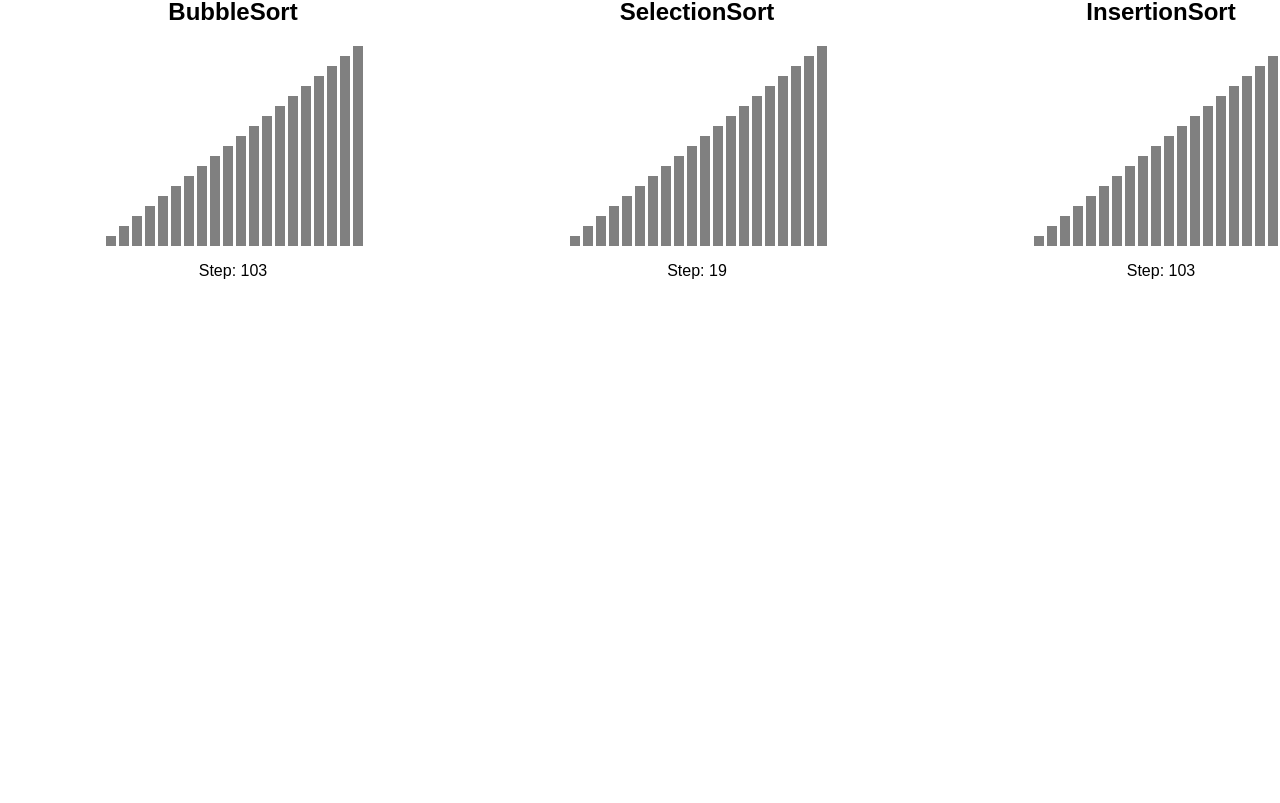
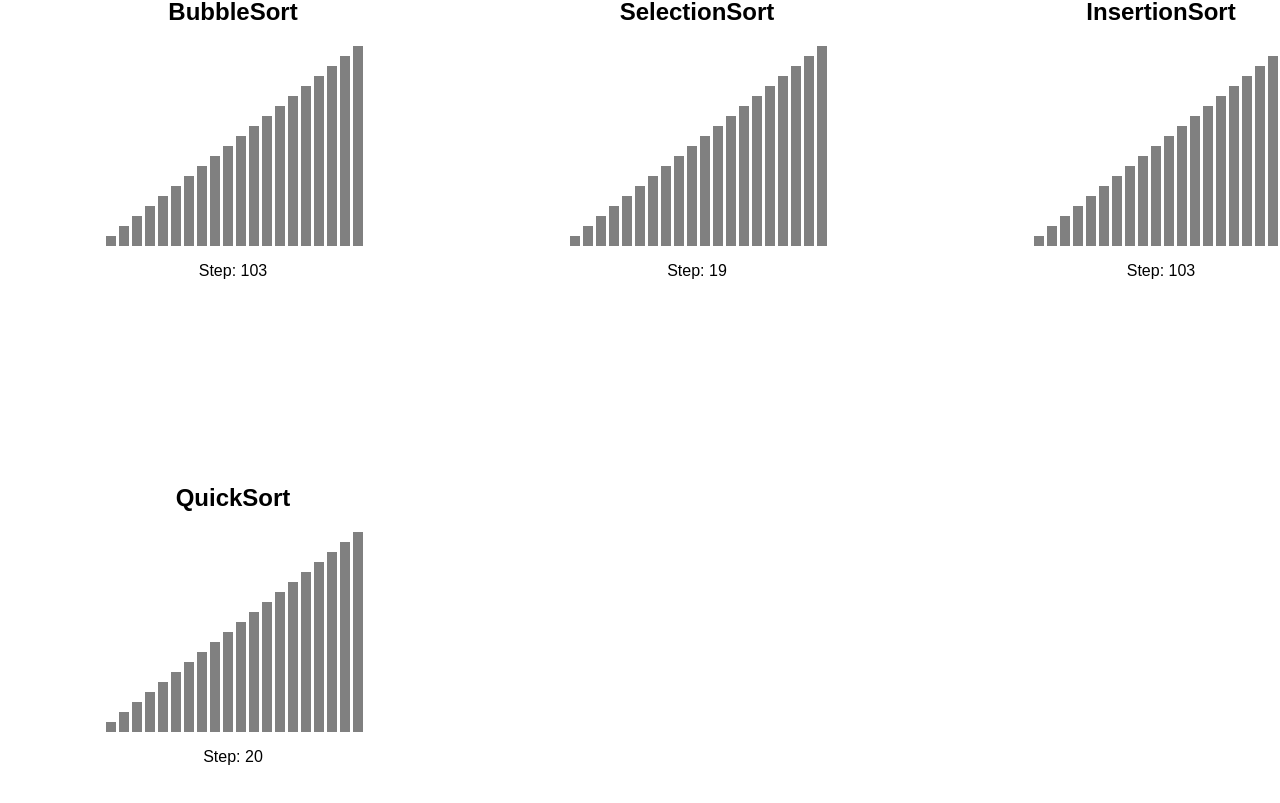
Before and after one commit to takady/react_sort_algorithm, a React (Create React App) app: page / in a window 1280 px wide. Shown: the part 295-1098 px from the top of the page. Before the commit the page ends 800 px from the top, so only its background shows below. Built offline with nearby package versions, Linux system fonts and the light colour scheme.

Commit message:
QuickSort

```diff
--- a/src/App.js
+++ b/src/App.js
@@ -4,6 +4,7 @@ import './App.css';
 import BubbleSort from './BubbleSort';
 import InsertionSort from './InsertionSort';
 import SelectionSort from './SelectionSort';
+import QuickSort from './QuickSort';
 
 class App extends Component {
   render() {
@@ -26,6 +27,15 @@ class App extends Component {
                 <InsertionSort defaultArray={[8, 20, 19, 14, 13, 6, 9, 5, 7, 16, 2, 4, 3, 10, 1, 17, 11, 18, 15, 12]} />
               </td>
             </tr>
+            <tr>
+              <td>
+                <QuickSort defaultArray={[8, 20, 19, 14, 13, 6, 9, 5, 7, 16, 2, 4, 3, 10, 1, 17, 11, 18, 15, 12]} />
+              </td>
+              <td>
+              </td>
+              <td>
+              </td>
+            </tr>
           </tbody>
         </table>
       </div>
--- /dev/null
+++ b/src/QuickSort.js
@@ -0,0 +1,79 @@
+import _ from 'lodash';
+import React, { Component } from 'react';
+import './App.css';
+
+class QuickSort extends Component {
+  constructor(props) {
+    super(props);
+    this.state = {step: 0, array: props.defaultArray};
+    this.renderQueue = [];
+    this.running = false;
+    this.sort = this.sort.bind(this);
+  }
+
+  processRenderQueue() {
+    if (this.renderQueue.length > 0) {
+      let array = this.renderQueue.shift();
+      this.setState({step: this.state.step + 1, array: array});
+      this.running = true;
+    } else {
+      this.running = false;
+    }
+  }
+
+  componentDidMount() {
+    this.sort(this.state.array, (array) => {
+      let cloned = _.clone(array);
+      this.renderQueue.push(cloned);
+
+      if (!this.running) {
+        this.processRenderQueue();
+      }
+    });
+  }
+
+  componentDidUpdate() {
+    _.delay(this.processRenderQueue.bind(this), 30);
+  }
+
+  sort(array, callback) {
+    if (array.length < 1) {
+      return array;
+    }
+
+    let pivot = array[0];
+    let left = [];
+    let right = [];
+
+    for(let i = 1; i < array.length; i++) {
+      if(array[i] <= pivot) {
+        left.push(array[i]);
+      } else {
+        right.push(array[i]);
+      }
+    }
+
+    left = this.sort(left, callback);
+    right = this.sort(right, callback);
+    const middle = [pivot];
+    array = left.concat(middle).concat(right);
+    callback(array);
+    return array;
+  }
+
+  render() {
+    return (
+      <div className="Sort QuickSort">
+        <h2>QuickSort</h2>
+        <dl className="BarChart">
+          {this.state.array.map((x, i) => {
+            return <dd className="Bar" key={i} style={{height: x * 10}} />;
+          })}
+        </dl>
+        <p>Step: {this.state.step}</p>
+      </div>
+    );
+  }
+}
+
+export default QuickSort;
```
